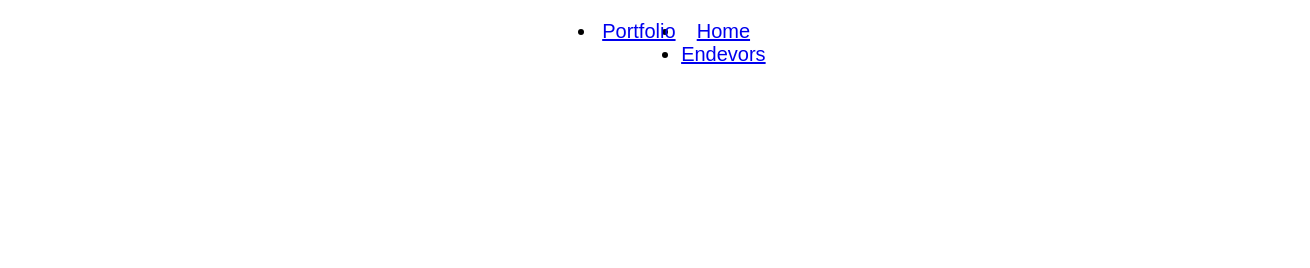
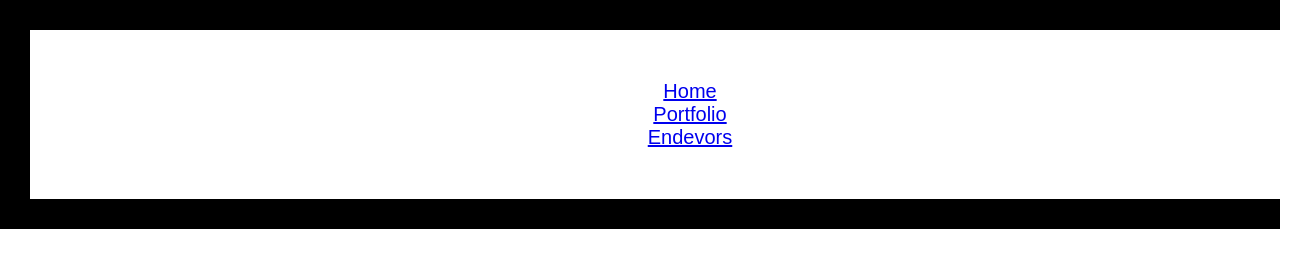
Before and after one commit to J4502-SS21/profile-gonzalez, a plain HTML site: page endevors.html in a window 1280 px wide. Shown: the whole page, 1310 px wide, since content can reach past the window. Drawn offline with Linux system fonts and the light colour scheme; a web font is replaced by a local one.

Commit message:
updated nav

```diff
--- a/endevors.html
+++ b/endevors.html
@@ -12,13 +12,17 @@
 <link rel="stylesheet" href="stylesheet.css">
 </head>
 <body>
-  <nav>
-    <ul id="menu_nav">
-      <li><a href="index.html">Home</a></li>
-      <li><a href="portfolio.html">Portfolio</a></li>
-      <li><a href="endevors.html">Endevors</a></li>
-
+  <section>
+    <nav>
+    <div class= "container"><ul id="menu_nav">
+      <div class="item"></div>
+        <a href="index.html">Home</a>
+      <div class"item"></div>
+        <a href="portfolio.html">Portfolio</a>
+      <div class"item"></div>
+        <a href="endevors.html">Endevors</a>
     </ul>
   </nav>
+  </section>
 </body>
 </html>
```
